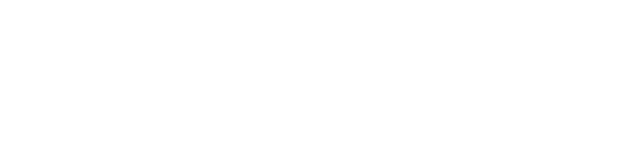
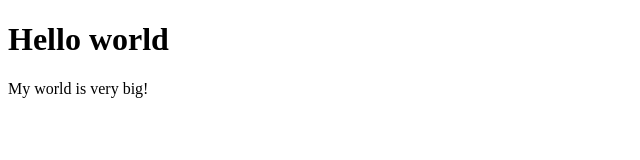
Before and after one commit to SotoroS/test-git, a plain HTML site: page index.html in a window 1280 px wide. Shown: the whole page, without its empty margins (0-640 px from the left). Drawn offline with Linux system fonts and the light colour scheme.

Commit message:
Add header & sub-header

```diff
--- a/index.html
+++ b/index.html
@@ -7,6 +7,7 @@
     <title>Document</title>
 </head>
 <body>
-
+    <h1>Hello world</h1>
+    <p>My world is very big!</p>
 </body>
 </html>
```
